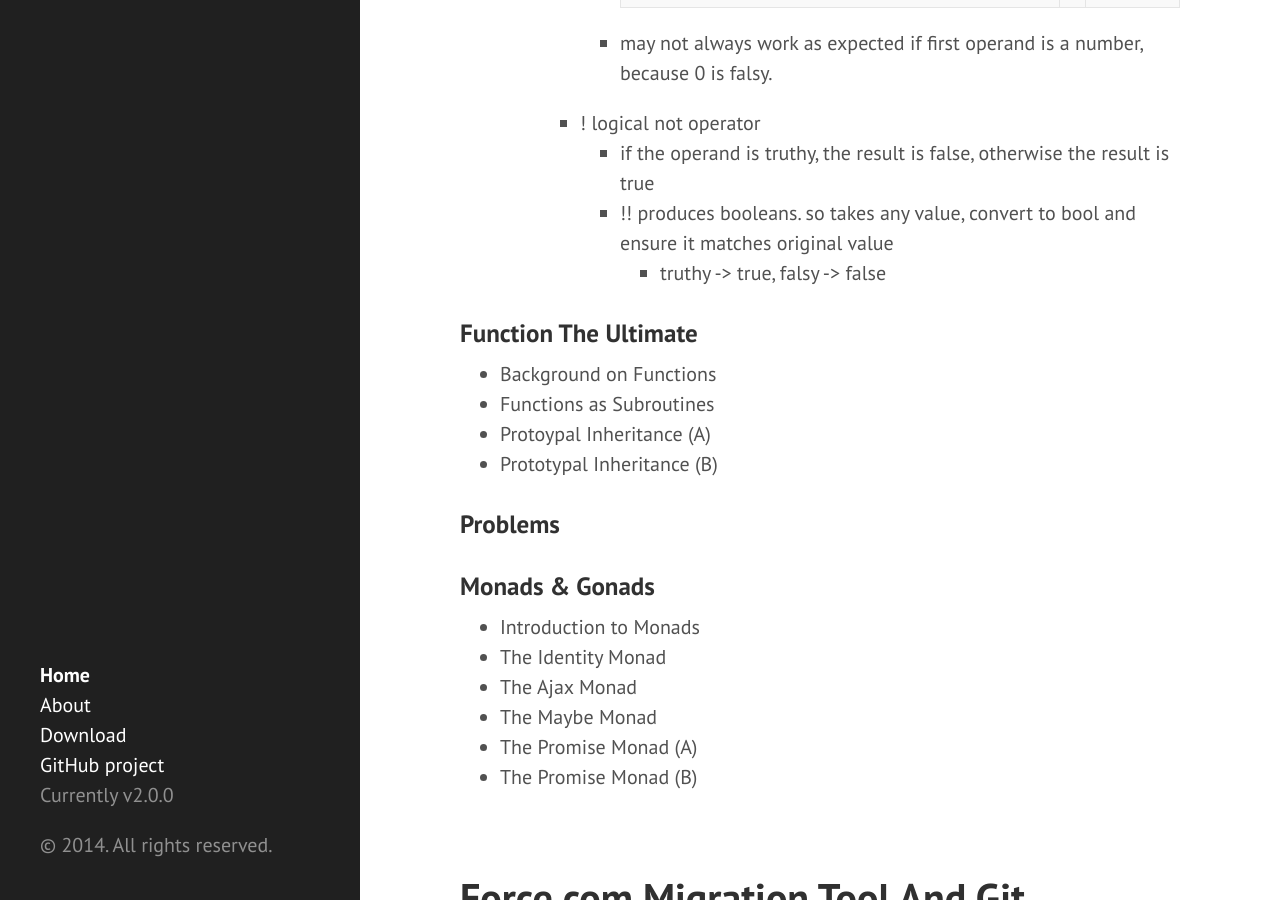
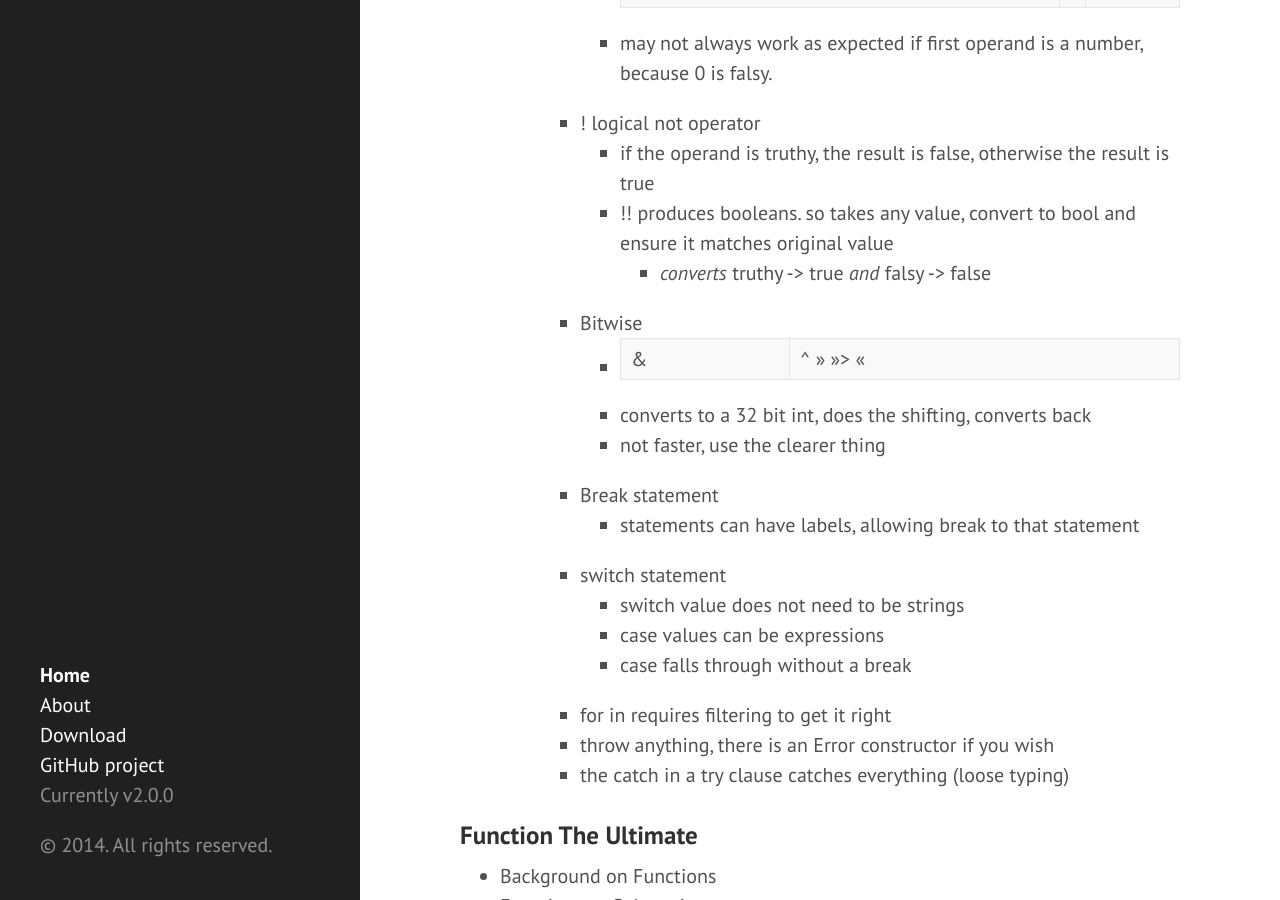
Before and after one commit to eneiand/eneiand.github.io, a Jekyll site: the page built from index.html, in a window 1280 px wide and 900 px high, scrolled down 7811 px. Built offline with Jekyll 4.4.1, drawn with Linux system fonts in a browser that asks for light colours; Markdown is read by kramdown in place of the engine named in the settings; the list of posts is cut into pages by our own code.

Commit message:
Update 2014-09-17-javascript-good-parts.md

```diff
--- a/_posts/2014-09-17-javascript-good-parts.md
+++ b/_posts/2014-09-17-javascript-good-parts.md
@@ -192,11 +192,20 @@
     * ! logical not operator
       * if the operand is truthy, the result is false, otherwise the result is true
       * !! produces booleans. so takes any value, convert to bool and ensure it matches original value
-        * truthy -> true, falsy -> false
-
-
-
-
+        * _converts_ truthy -> true _and_ falsy -> false
+    * Bitwise
+      * & | ^ >> >>> <<
+      * converts to a 32 bit int, does the shifting, converts back
+      * not faster, use the clearer thing
+    * Break statement
+      * statements can have labels, allowing break to that statement
+    * switch statement
+      * switch value does not need to be strings
+      * case values can be expressions
+      * case falls through without a break
+    * for in requires filtering to get it right
+    * throw anything, there is an Error constructor if you wish
+    * the catch in a try clause catches everything (loose typing)
 
 ### Function The Ultimate
 
```
